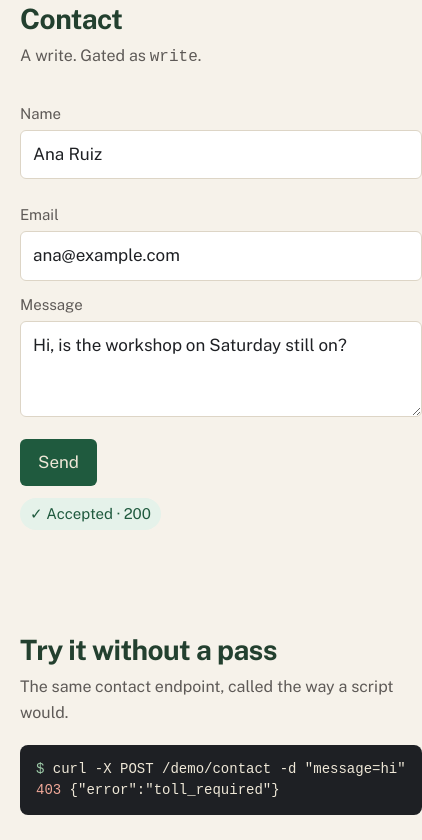
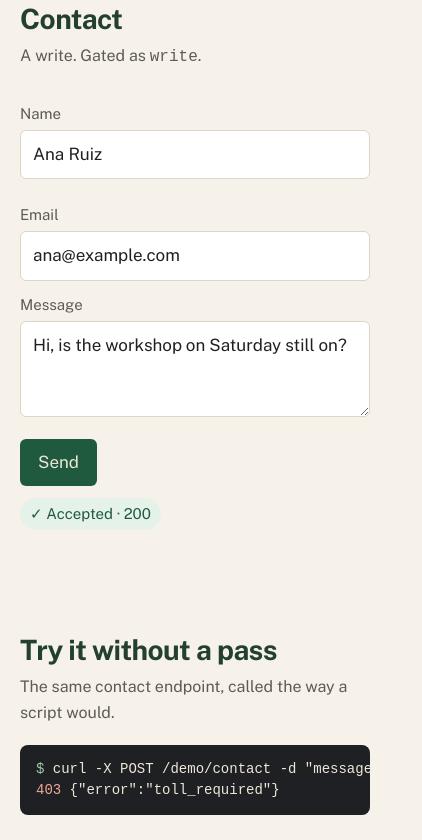
Before and after one commit to lukecarriere/toll, a website with bundled scripts: page website/demo.html in a window 390 px wide. Shown: the part 437-1277 px from the top of the page, 422 px wide, since content can reach past the window. Built offline with nearby package versions, Linux system fonts and the light colour scheme; no server answers.

Commit message:
Keep the toll site within the phone viewport (#15)
The demo grid used 1fr below 760px, so the curl line set a 423px page width and the form fields ran past the right edge. Tracks can shrink now, and CI checks scrollWidth at 360 and 390 for the home page, demo, docs, and download.

Co-authored-by: Cursor Agent <cursoragent@cursor.com>

```diff
--- a/website/demo.css
+++ b/website/demo.css
@@ -1,25 +1,28 @@
 /* Demo page only. The mission pages keep site.css. */
 .tag{font-size:15px;color:var(--muted)}
 .demo{display:grid;grid-template-columns:minmax(0,1fr) 240px;gap:28px;align-items:start}
+.demo>*{min-width:0}
 .card{margin:0 0 28px}
 h2{font:700 28px/1.15 "Toll Sans",system-ui,sans-serif;letter-spacing:-.02em;color:var(--green);margin:28px 0 8px}
 .sub{color:var(--muted);font-size:16px}
 label{display:block;font-size:15px;color:var(--muted);margin:12px 0 4px}
-input,textarea{width:100%;font:inherit;color:inherit;background:#fff;border:1px solid var(--rule);border-radius:6px;padding:10px 12px}
+input,textarea{width:100%;min-width:0;max-width:100%;font:inherit;color:inherit;background:#fff;border:1px solid var(--rule);border-radius:6px;padding:10px 12px}
 textarea{min-height:96px;resize:vertical}
-.row2{display:grid;grid-template-columns:1fr 1fr;gap:12px}
+.row2{display:grid;grid-template-columns:minmax(0,1fr) minmax(0,1fr);gap:12px}
+.row2>*{min-width:0}
 button.b{font:inherit;background:var(--sign);color:var(--lane);border:0;border-radius:6px;padding:10px 18px;margin-top:14px;cursor:pointer}
 button.sec{background:transparent;color:var(--ink);border:1px solid var(--rule)}
 .pill{display:inline-block;margin-top:12px;padding:4px 10px;border-radius:999px;font-size:15px}
 .pill.ok{background:#e5f2ea;color:var(--sign)}
 .pill.bad{background:#f8e8e4;color:#8a3b2f}
-pre{background:var(--ink);color:var(--lane);padding:14px 16px;border-radius:8px;overflow:auto;font-size:14px;line-height:1.5}
+pre{background:var(--ink);color:var(--lane);padding:14px 16px;border-radius:8px;overflow:auto;max-width:100%;min-width:0;font-size:14px;line-height:1.5}
 pre .g{color:#9dcaa8}
 pre .r{color:#f0a898}
 .kv{display:grid;grid-template-columns:1fr auto;gap:8px 16px;margin:8px 0 0}
 .kv dd{margin:0;font-variant-numeric:tabular-nums}
 .stats h2{margin-top:0}
 @media (max-width:760px){
- .demo{grid-template-columns:1fr}
- .row2{grid-template-columns:1fr}
+ /* 1fr is minmax(auto, 1fr): the curl line's min-content made the page 423px on a 390px phone. */
+ .demo{grid-template-columns:minmax(0,1fr)}
+ .row2{grid-template-columns:minmax(0,1fr)}
 }
```
Also changed, not shown: tests/viewport.test.ts (added, +60 -0 lines), .cursor/skills/verify/SKILL.md.
